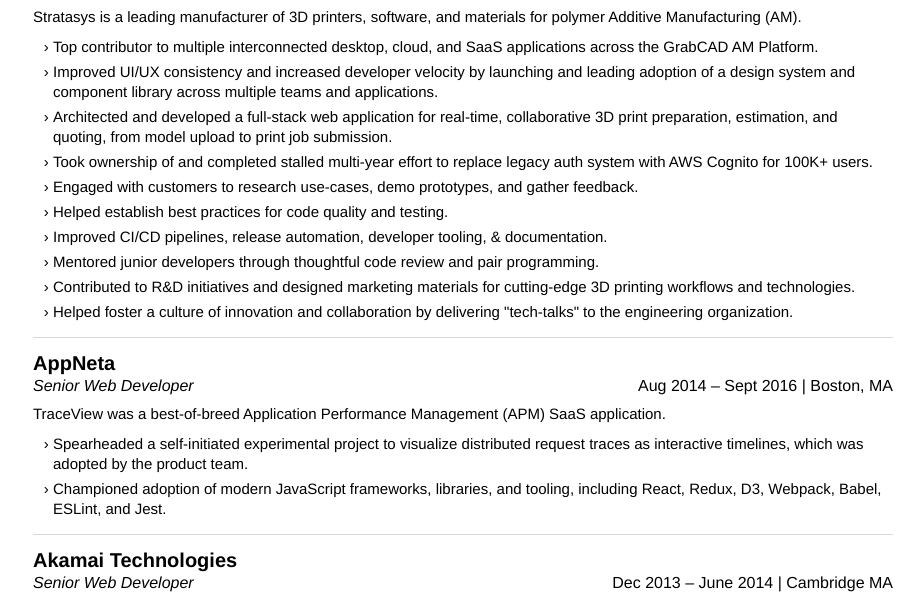
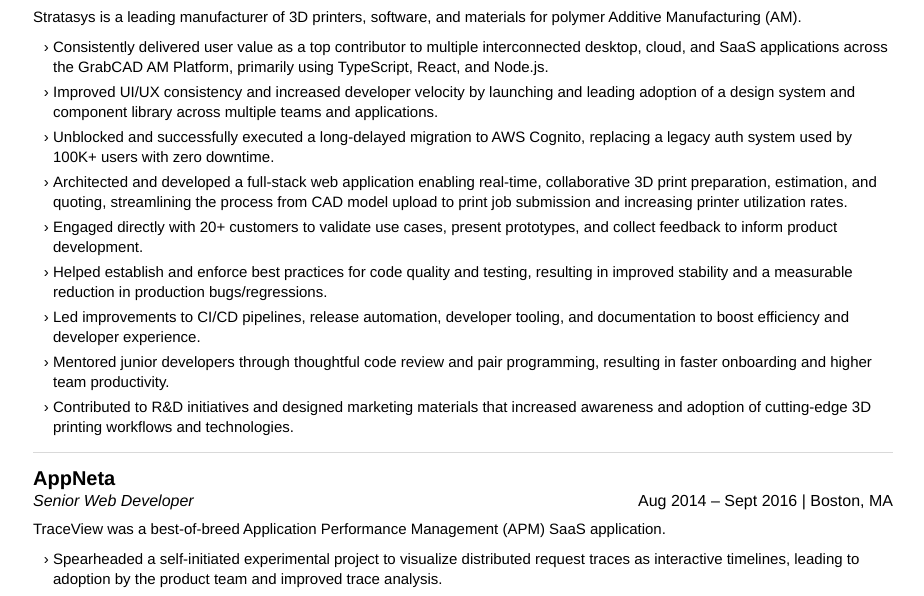
Before and after one commit to caseprince/resume, a plain HTML site: page index.html in a window 1280 px wide. Shown: the part 328-924 px from the top of the page, without its empty margins (177-1101 px from the left). Drawn offline with Linux system fonts and the light colour scheme.

Commit message:
Refine bullet points to highlight results

```diff
--- a/index.html
+++ b/index.html
@@ -42,8 +42,9 @@
         </p>
         <ul>
           <li>
-            Top contributor to multiple interconnected desktop, cloud, and SaaS
-            applications across the GrabCAD AM Platform.
+            Consistently delivered user value as a top contributor to multiple
+            interconnected desktop, cloud, and SaaS applications across the
+            GrabCAD AM Platform, primarily using TypeScript, React, and Node.js.
           </li>
           <li>
             Improved UI/UX consistency and increased developer velocity by
@@ -51,34 +52,39 @@
             library across multiple teams and applications.
           </li>
           <li>
-            Architected and developed a full-stack web application for
-            real-time, collaborative 3D print preparation, estimation, and
-            quoting, from model upload to print job submission.
+            Unblocked and successfully executed a long-delayed migration to AWS
+            Cognito, replacing a legacy auth system used by 100K+ users with
+            zero downtime.
           </li>
           <li>
-            Took ownership of and completed stalled multi-year effort to replace
-            legacy auth system with AWS Cognito for 100K+ users.
+            Architected and developed a full-stack web application enabling
+            real-time, collaborative 3D print preparation, estimation, and
+            quoting, streamlining the process from CAD model upload to print job
+            submission and increasing printer utilization rates.
           </li>
           <li>
-            Engaged with customers to research use-cases, demo prototypes, and
-            gather feedback.
+            Engaged directly with 20+ customers to validate use cases, present
+            prototypes, and collect feedback to inform product development.
           </li>
-          <li>Helped establish best practices for code quality and testing.</li>
           <li>
-            Improved CI/CD pipelines, release automation, developer tooling, &
-            documentation.
+            Helped establish and enforce best practices for code quality and
+            testing, resulting in improved stability and a measurable reduction
+            in production bugs/regressions.
+          </li>
+          <li>
+            Led improvements to CI/CD pipelines, release automation, developer
+            tooling, and documentation to boost efficiency and developer
+            experience.
           </li>
           <li>
             Mentored junior developers through thoughtful code review and pair
-            programming.
+            programming, resulting in faster onboarding and higher team
+            productivity.
           </li>
           <li>
-            Contributed to R&D initiatives and designed marketing materials for
-            cutting-edge 3D printing workflows and technologies.
-          </li>
-          <li>
-            Helped foster a culture of innovation and collaboration by
-            delivering "tech-talks" to the engineering organization.
+            Contributed to R&D initiatives and designed marketing materials that
+            increased awareness and adoption of cutting-edge 3D printing
+            workflows and technologies.
           </li>
         </ul>
       </div>
@@ -98,13 +104,13 @@
         <ul>
           <li>
             Spearheaded a self-initiated experimental project to visualize
-            distributed request traces as interactive timelines, which was
-            adopted by the product team.
+            distributed request traces as interactive timelines, leading to
+            adoption by the product team and improved trace analysis.
           </li>
           <li>
-            Championed adoption of modern JavaScript frameworks, libraries, and
-            tooling, including React, Redux, D3, Webpack, Babel, ESLint, and
-            Jest.
+            Championed adoption of modern JavaScript frameworks and tooling
+            (React, Redux, D3, Webpack, Babel, ESLint, Jest), resulting in
+            improved development efficiency and code quality.
           </li>
         </ul>
       </div>
@@ -115,7 +121,7 @@
         <h3>Akamai Technologies</h3>
         <h4>
           Senior Web Developer
-          <span>Dec 2013 – June 2014 | Cambridge MA</span>
+          <span>Dec 2013 – June 2014 | Cambridge, MA</span>
         </h4>
         <p>
           Akamai specializes in delivering services for content delivery
@@ -128,7 +134,7 @@
             Operations Command Center (NOCC) visualizers.
           </li>
           <li>
-            Met aggressive deadlines while maintaining high quality and
+            Successfully met aggressive deadlines while maintaining high quality and
             cultivating best practices teamwide.
           </li>
         </ul>
@@ -176,7 +182,6 @@
 
     <section>
       <header><h2>Awards</h2></header>
-
       <div class="award">
         <h5>
           Shorty Industry Award for Best Use of Twitter in a Marketing Campaign
@@ -205,14 +210,9 @@
 
     <section>
       <header><h2>Extracurricular</h2></header>
-
       <p>
-        SCUL (chopper bicycle gang ›
-        <a href="http://www.scul.org/">www.scul.org</a>), LEDs, Arduino,
-        <a
-          href="https://blog.grabcad.com/blog/2018/11/28/italian-marbled-voxels-on-the-stratasys-j750/"
-          >procedural 3D printed lamps</a
-        >, hiking, gardening
+        Chopper bicycle gang › www.scul.org, LEDs, Arduino, procedural 3D
+        printed lamps, hiking, gardening
       </p>
     </section>
   </body>
--- a/style.css
+++ b/style.css
@@ -129,7 +129,7 @@
   font-family: Helvetica, Arial, sans-serif;
   max-width: 980px;
   padding: 0px 60px;
-  margin: 40px auto;
+  margin: 40px auto 30px auto;
 }
 
 p,
@@ -168,6 +168,9 @@
 }
 section {
   padding: 20px 0 0 0;
+}
+section:last-of-type {
+  padding-bottom: 50px;
 }
 
 section > header {
@@ -224,9 +227,13 @@
   body {
     zoom: 75%;
   }
+  .page-break {
+    display: block;
+    page-break-before: always;
+  }
 }
 
 @page {
   size: 8.5in 11in;
-  margin: 0.5in;
+  margin: 0.45in;
 }
```
Also changed, not shown: verbose.html (+1 -1 lines).
